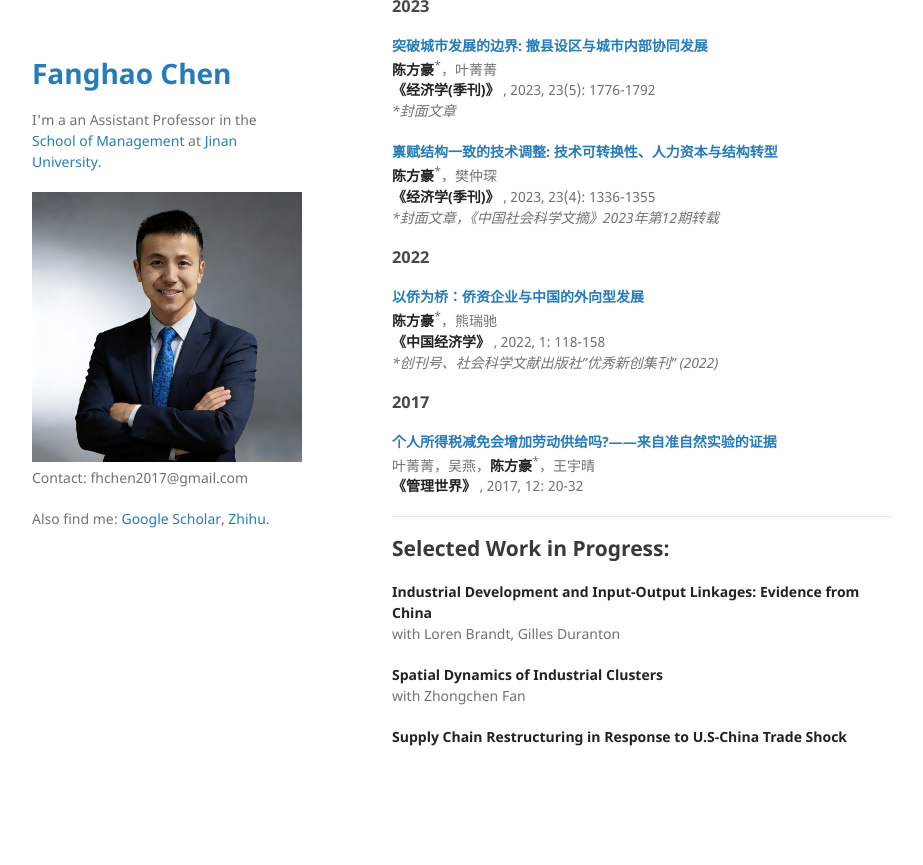
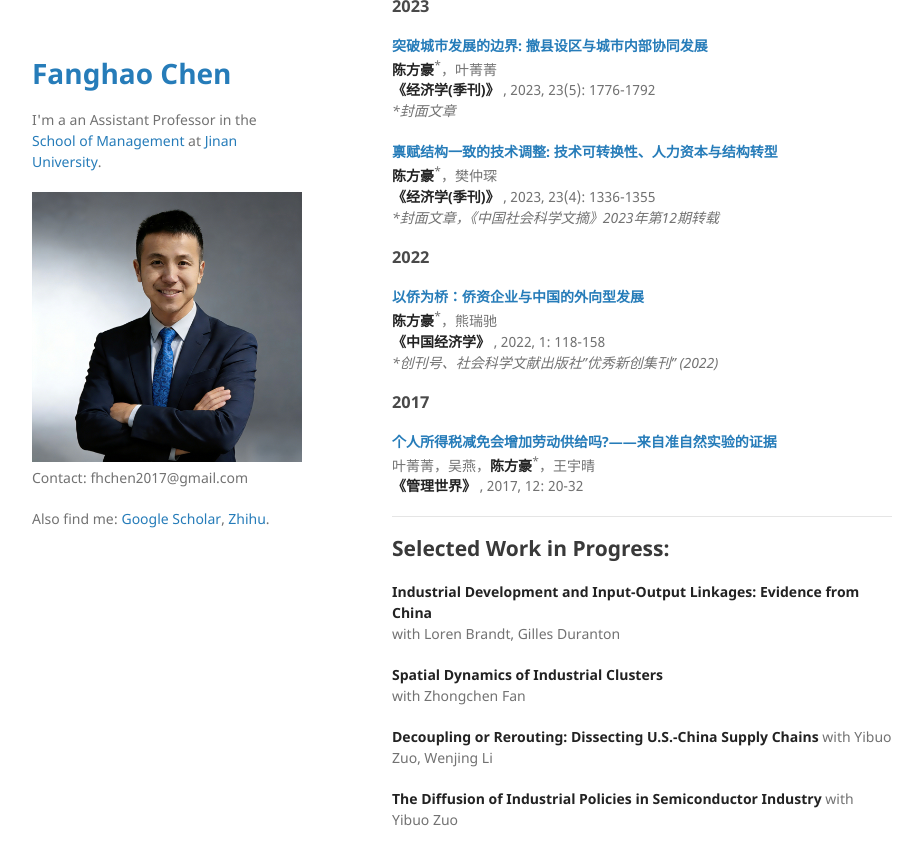
Before and after one commit to FanghaoChen/homepage, a Jekyll site: the page built from research.md, in a window 1280 px wide and 900 px high, scrolled down 1097 px. Shown: the top 865 px of the window, without its empty margins (178-1101 px from the left). Built offline with Jekyll 4.4.1, drawn with Linux system fonts in a browser that asks for light colours; before the commit the page ends 1914 px from its top, so only the background shows below that.

Commit message:
Update research.md

```diff
--- a/research.md
+++ b/research.md
@@ -83,6 +83,10 @@ with Loren Brandt, Gilles Duranton
 **Spatial Dynamics of Industrial Clusters** <br/>
 with Zhongchen Fan
 
-**Supply Chain Restructuring in Response to U.S-China Trade Shock**
+**Decoupling or Rerouting: Dissecting U.S.-China Supply Chains**
+with Yibuo Zuo, Wenjing Li
+
+**The Diffusion of Industrial Policies in Semiconductor Industry**
+with Yibuo Zuo
 
 <!---  comment syntax --->
```
